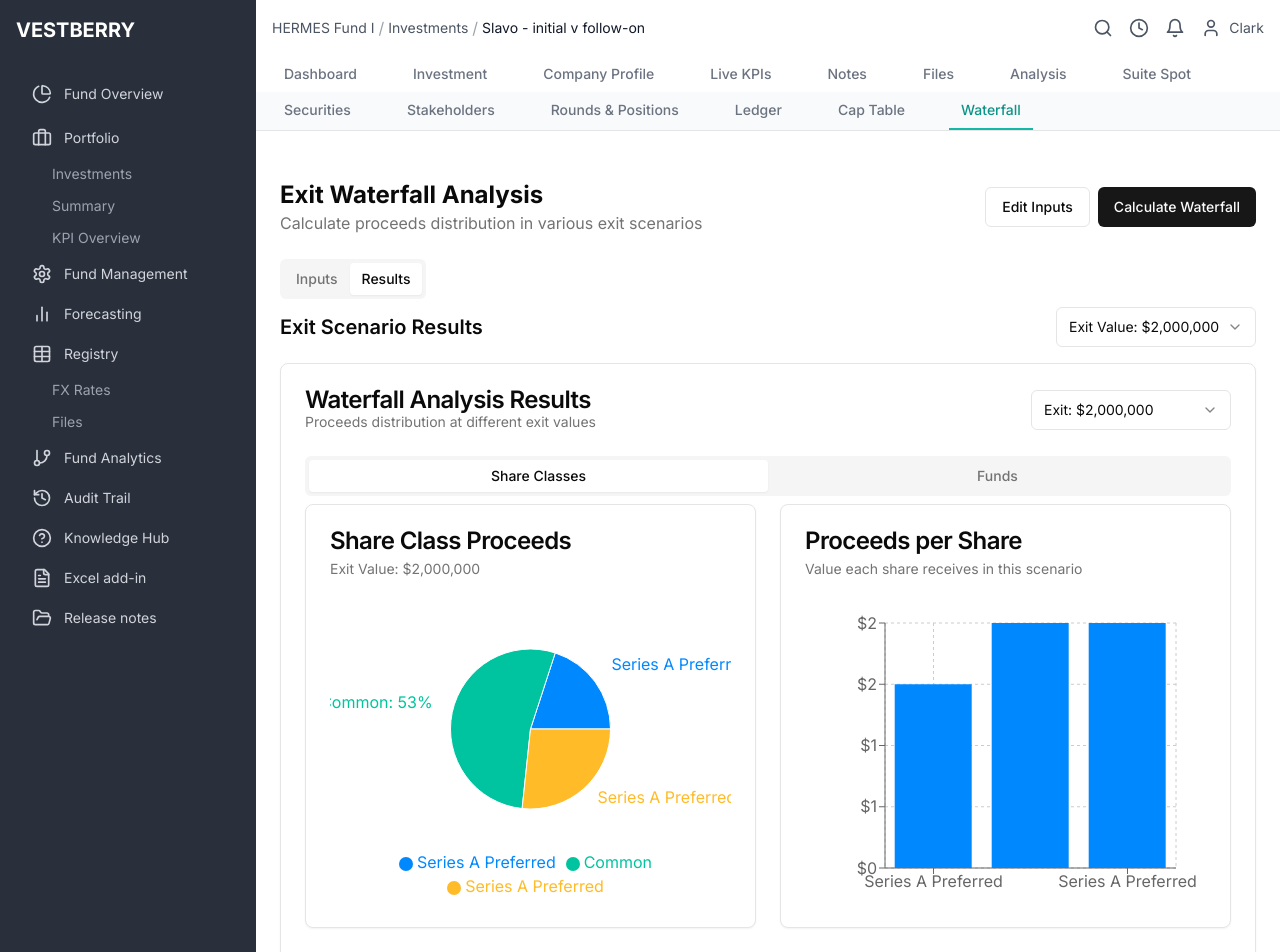
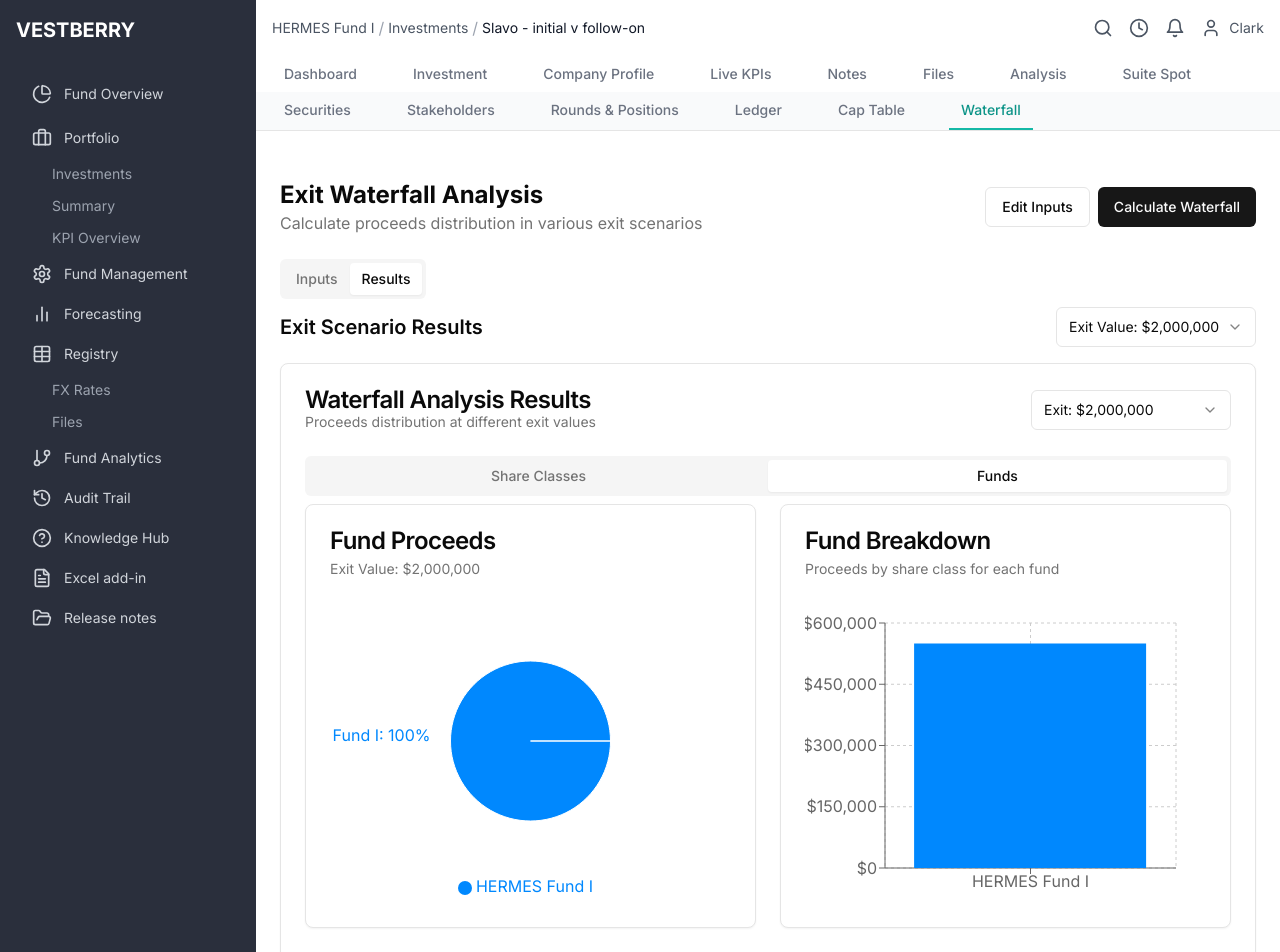
Before and after one commit to DanilGorbunov/vestberry, a Next.js app: page / in a window 1280 px wide. Shown: the top 952 px of the page. Built offline with nearby package versions, Linux system fonts and the light colour scheme.

Commit message:
showed Funds Graphs default

```diff
--- a/app/components/waterfall-results.tsx
+++ b/app/components/waterfall-results.tsx
@@ -66,7 +66,7 @@ export function WaterfallResults({ results, shareClasses, fundHoldings, exitScen
         </CardHeader>
         <CardContent>
           {selectedResult && (
-            <Tabs defaultValue="share-classes">
+            <Tabs defaultValue="funds">
               <TabsList className="grid w-full grid-cols-2">
                 <TabsTrigger value="share-classes">Share Classes</TabsTrigger>
                 <TabsTrigger value="funds">Funds</TabsTrigger>
```
